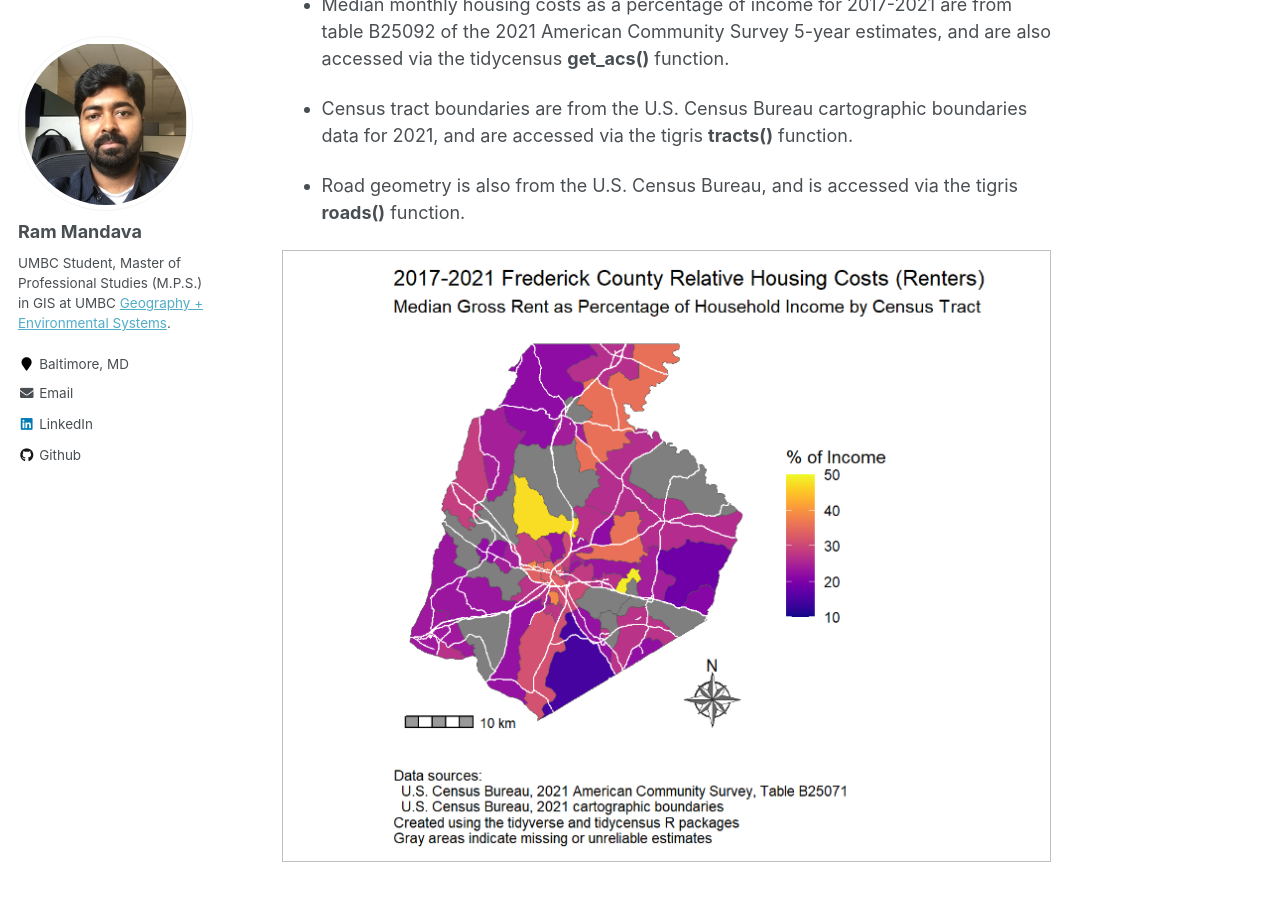
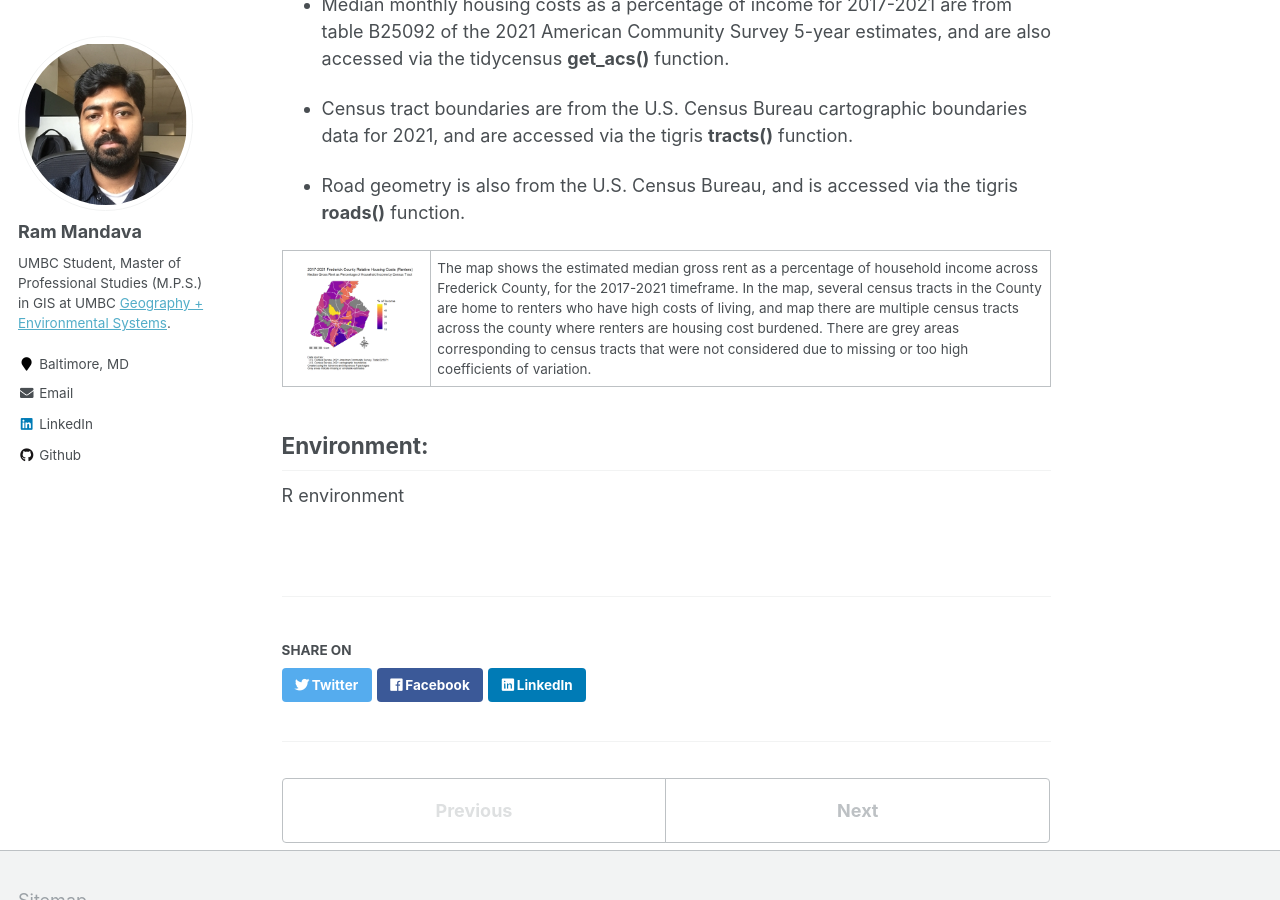
Before and after one commit to mandavaram/mandavaram.github.io, a Jekyll site: the page built from _portfolio/portfolio-1.md, in a window 1280 px wide and 900 px high, scrolled down 1143 px. Built offline with Jekyll 4.4.1, drawn with Linux system fonts in a browser that asks for light colours.

Commit message:
Update portfolio-1.md

```diff
--- a/_portfolio/portfolio-1.md
+++ b/_portfolio/portfolio-1.md
@@ -30,6 +30,13 @@ Used data from the following sources:
  - Census tract boundaries are from the U.S. Census Bureau cartographic boundaries data for 2021, and are accessed via the tigris **tracts()** function.
 
  - Road geometry is also from the U.S. Census Bureau, and is accessed via the tigris **roads()** function.
-<table><tr><td><img src='/images/2017-2021 Frederick County Relative Housing Costs (Renters).png'> </td></tr></table>
+<table><tr>
+          <td><img src='/images/2017-2021 Frederick County Relative Housing Costs (Renters).png'> </td>
+          <td>The map shows the estimated median gross rent as a percentage of household income across Frederick County, for the 2017-2021 timeframe.
+              In the map, several census tracts in the County are home to renters who have high costs of living, and map there are multiple census tracts across the county where renters are housing cost burdened.
+              There are grey areas corresponding to census tracts that were not considered due to missing or too high coefficients of variation.
+           </td>
+       </tr>
+</table>
 ## Environment:
 R environment
```
